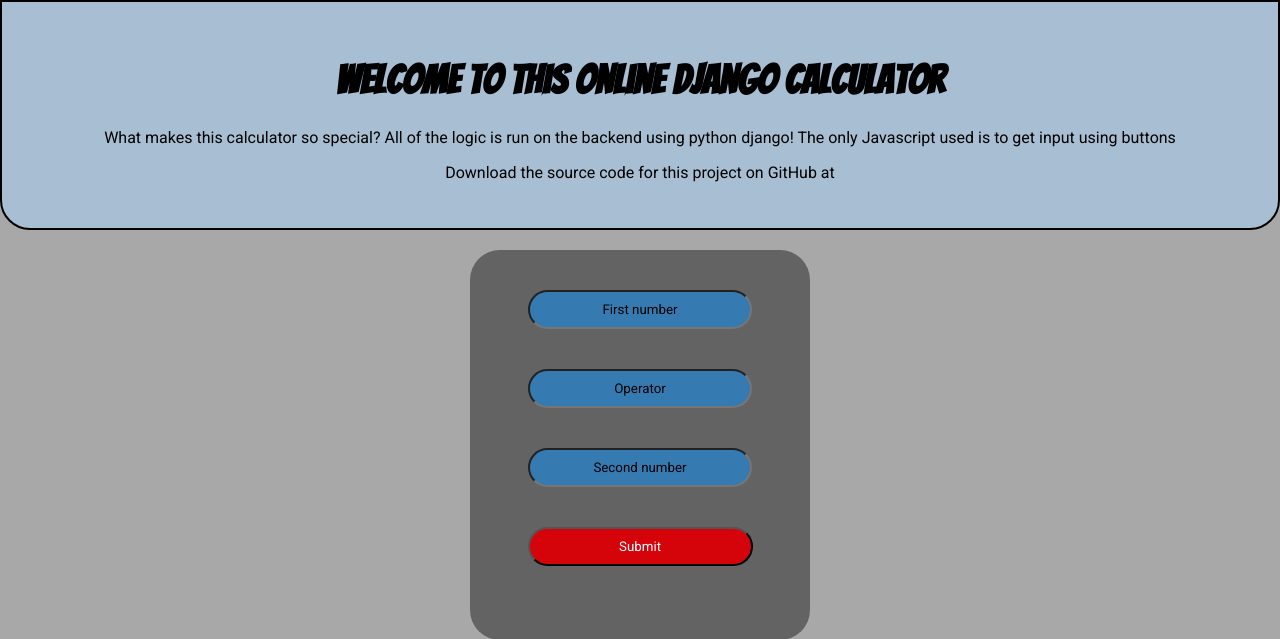
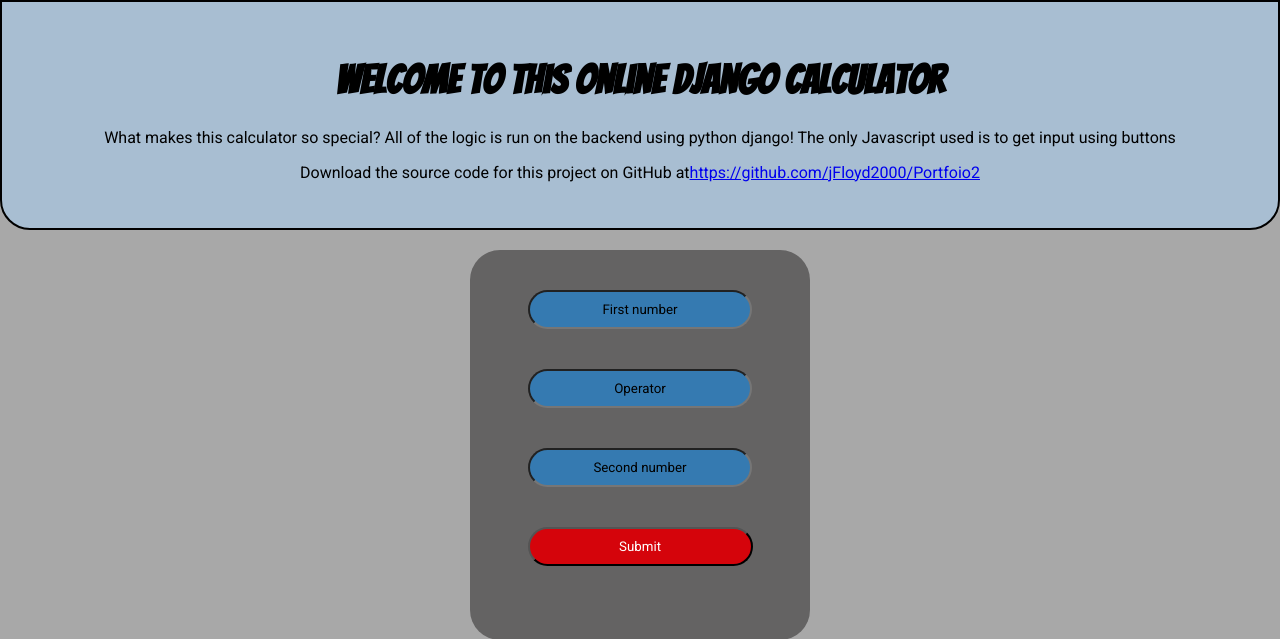
Before and after one commit to jFloyd2000/Portfoio2, a Django app: page /calc/ in a window 1280 px wide. Shown: the top 639 px of the page. Run offline with Django 3.2, Linux system fonts and the light colour scheme.

Commit message:
Updated the github link on index.html

```diff
--- a/portfolio/calculator/templates/calculator/index.html
+++ b/portfolio/calculator/templates/calculator/index.html
@@ -11,7 +11,7 @@
   <div class='text'>
      <h1 id='test'>Welcome to this online Django calculator</h1>
      <p>What makes this calculator so special? All of the logic is run on the backend using python django! The only  Javascript used is to get input using buttons</p>
-     <p>Download the source code for this project on GitHub at<a href="#"></a></p>
+     <p>Download the source code for this project on GitHub at<a href="https://github.com/jFloyd2000/Portfoio2">https://github.com/jFloyd2000/Portfoio2</a></p>
   </div>
   <div class="calc-background">
   	<input type="text" name="digitOne" placeholder="First number" class="calc-input" id="inputOne">
```
